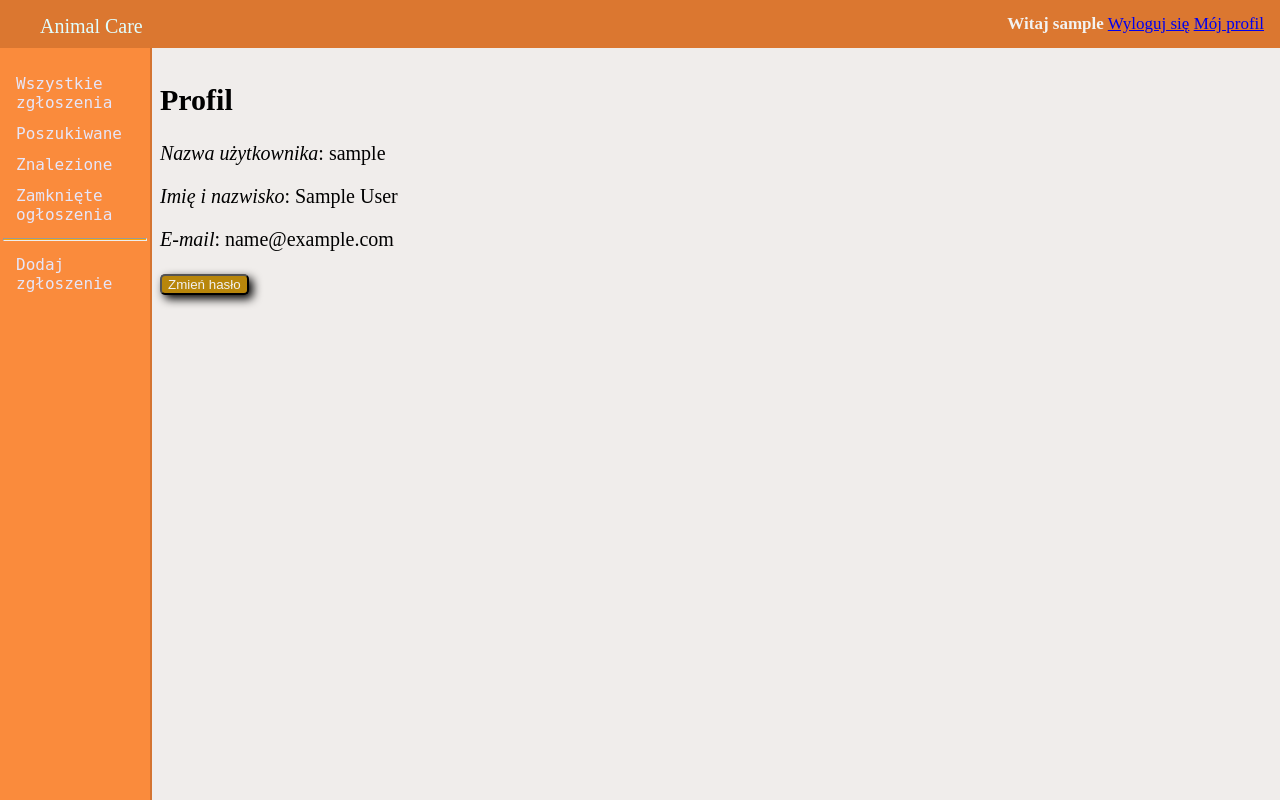
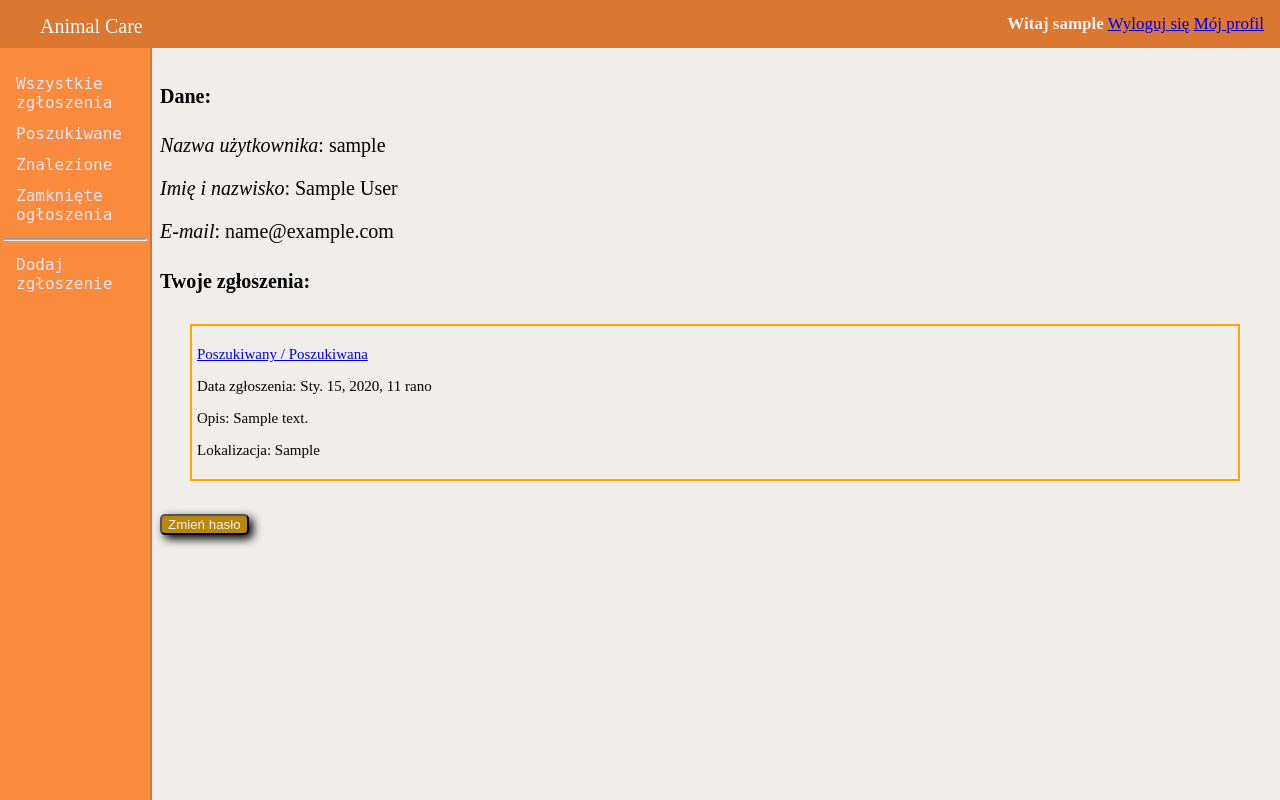
Before and after one commit to krzysiekkosior/animalcare, a Django app: page /accounts/profile/ in a window 1280 px wide. Run offline with Django 3.2, Linux system fonts and the light colour scheme; a user stored in the database is signed in; tables that the repository leaves empty hold one stand-in row (values such as "Sample post").

Commit message:
Added to profile list of users cases

```diff
--- a/project/accounts/views.py
+++ b/project/accounts/views.py
@@ -11,6 +11,7 @@ from django.core.mail import EmailMessage
 from accounts.forms import CustomUserCreationForm
 from accounts.models import CustomUser
 from accounts.tokens import account_activation_token
+from main_app.models import Case
 
 
 class SignUpView(CreateView):
@@ -68,4 +69,9 @@ class ProfileView(View):
 
     def get(self, request):
         object = get_object_or_404(CustomUser, username=request.user.username)
-        return render(request, 'profile.html', {'object': object})
+        cases = Case.objects.filter(user=object)
+        ctx = {
+            'object': object,
+            'cases': cases
+        }
+        return render(request, 'profile.html', ctx)
--- a/project/templates/profile.html
+++ b/project/templates/profile.html
@@ -1,8 +1,21 @@
 {% extends 'base.html' %}
 {% block content %}
-    <h2>Profil</h2>
+<h4>Dane:</h4>
     <p><i>Nazwa użytkownika</i>: {{ object.username }}</p>
     <p><i>Imię i nazwisko</i>: {{ object.first_name }} {{ object.last_name }}</p>
     <p><i>E-mail</i>: {{ object.email }}</p>
-    <a href="{% url 'password_change' %}"><button class="btn">Zmień hasło</button></a>
+
+<h4>Twoje zgłoszenia:</h4>
+    {% for case in cases %}
+
+    <div class="comment">
+    <div class="comment-text">
+        <a href="/case/{{case.pk}}"><p>{{case.get_type_display}}</p></a>
+        <p>Data zgłoszenia: {{case.date}}</p>
+        <p>Opis: {{case.description|truncatechars:150}}</p>
+        <p>Lokalizacja: {{case.place|truncatechars:60}}</p>
+    </div>
+</div>
+    {% endfor %}
+<a href="{% url 'password_change' %}"><button class="btn">Zmień hasło</button></a>
 {% endblock %}
```
